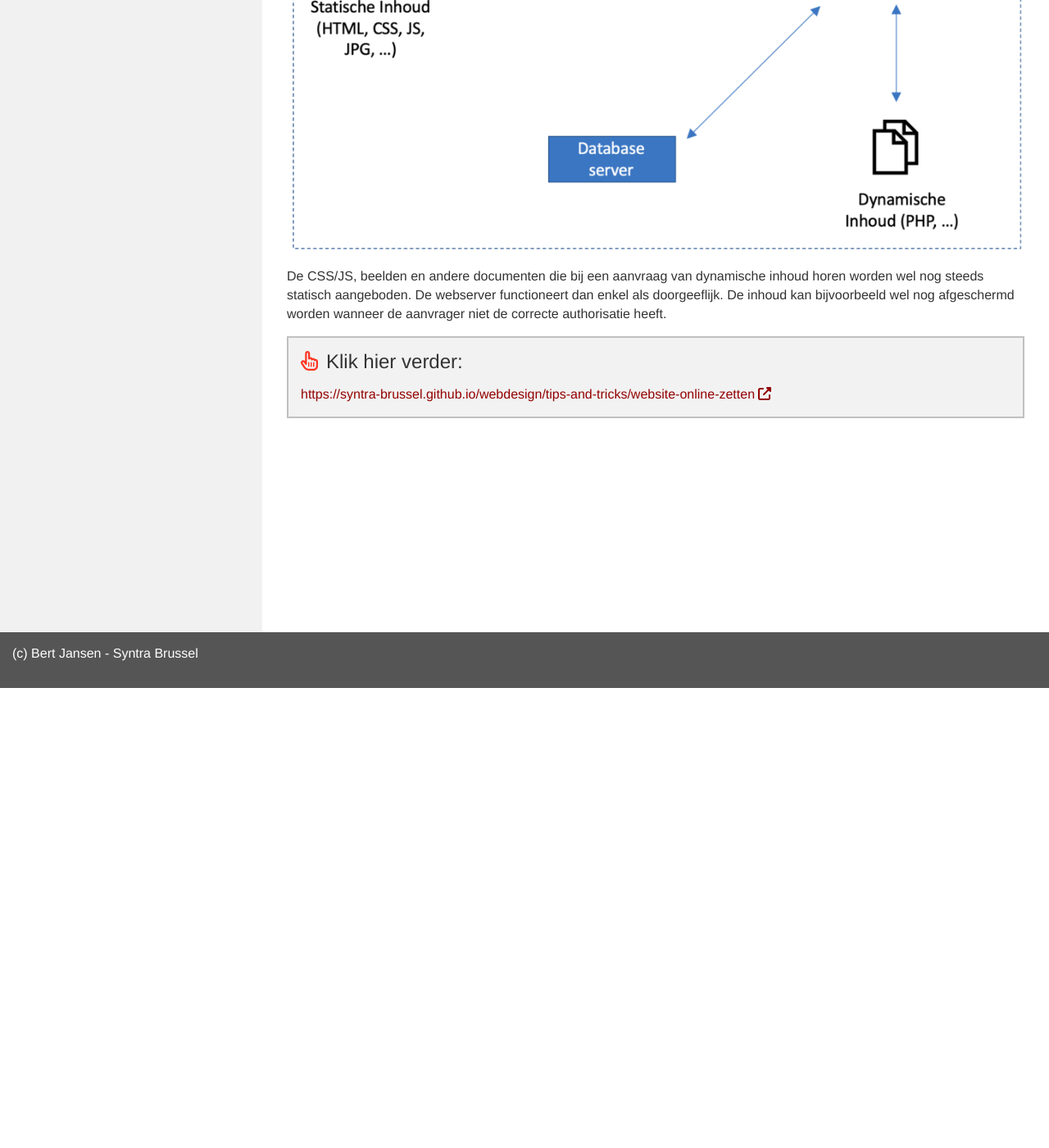
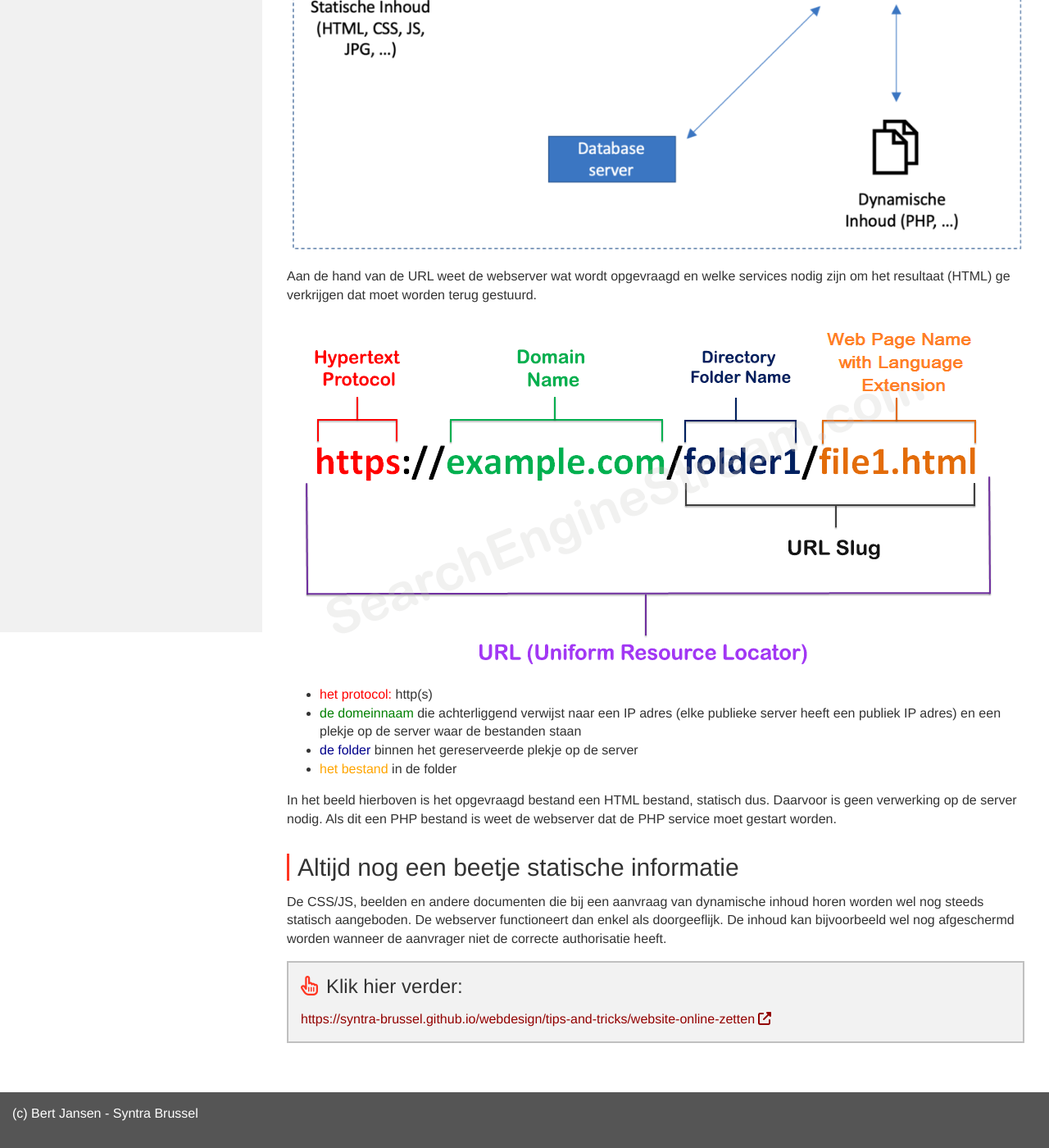
Before and after one commit to Syntra-Brussel/dynamische-webtechnieken, a Jekyll site: the page built from introductie/client-server.md, in a window 1280 px wide and 1400 px high, scrolled down 729 px. Shown: the whole window at 82% size. Built offline with Jekyll 4.4.1, drawn with Linux system fonts in a browser that asks for light colours; nearby versions of some CDN libraries; a script that is not in the unit is left out; before the commit the page ends 1568 px from its top, so only the background shows below that.

Commit message:
introductie

```diff
--- a/introductie/client-server.md
+++ b/introductie/client-server.md
@@ -19,4 +19,19 @@
 
 <img src="images/client_server.png" />
 
+Aan de hand van de URL weet de webserver wat wordt opgevraagd en welke services nodig zijn om het resultaat (HTML) ge verkrijgen dat moet worden terug gestuurd.
+
+<img src="images/url.png" />
+
+<ul>
+  <li><span style="color: red">het protocol:</span> http(s)</li>
+  <li><span style="color: green">de domeinnaam</span> die achterliggend verwijst naar een IP adres (elke publieke server heeft een publiek IP adres) en een plekje op de server waar de bestanden staan</li>
+  <li><span style="color: darkblue">de folder</span> binnen het gereserveerde plekje op de server</li>
+  <li><span style="color: orange">het bestand</span> in de folder</li>
+</ul>
+
+In het beeld hierboven is het opgevraagd bestand een HTML bestand, statisch dus. Daarvoor is geen verwerking op de server nodig. Als dit een PHP bestand is weet de webserver dat de PHP service moet gestart worden.
+
+## Altijd nog een beetje statische informatie
+
 De CSS/JS, beelden en andere documenten die bij een aanvraag van dynamische inhoud horen worden wel nog steeds statisch aangeboden. De webserver functioneert dan enkel als doorgeeflijk. De inhoud kan bijvoorbeeld wel nog afgeschermd worden wanneer de aanvrager niet de correcte authorisatie heeft.
```
Also changed, not shown: introductie/images/url.png (added).
